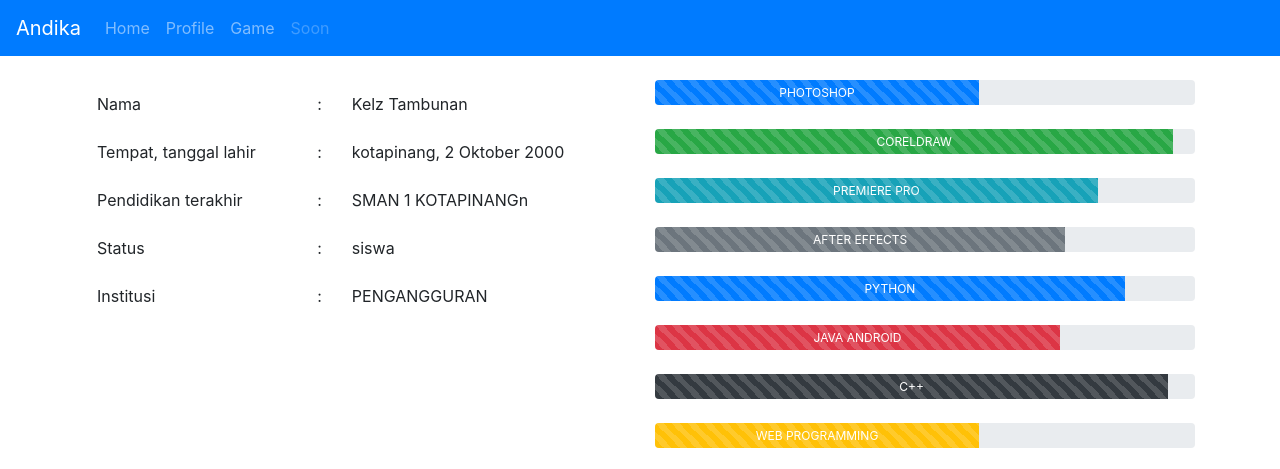
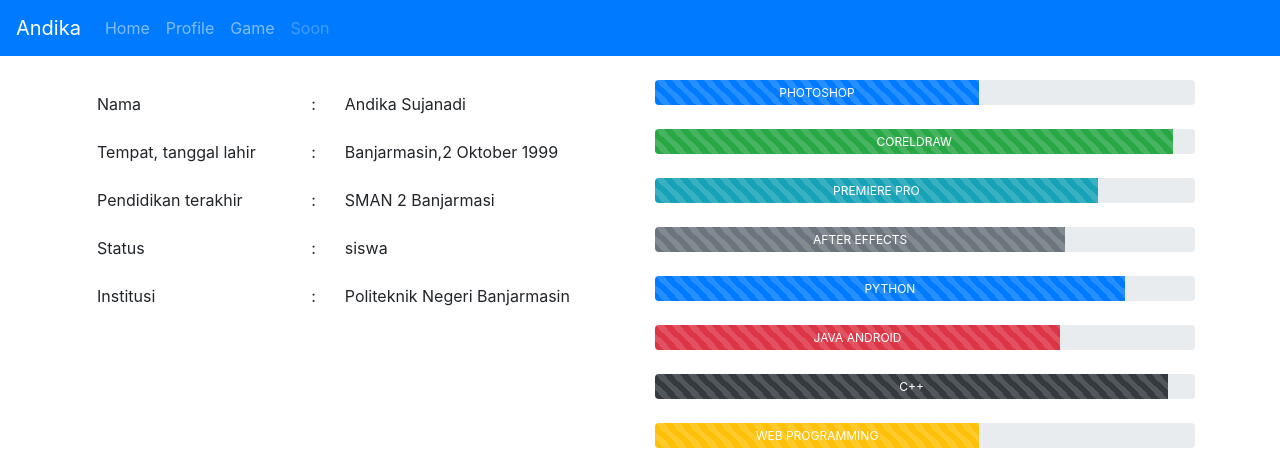
Before and after one commit to kelzid/kamu.github.io, a plain HTML site: page biodata.html in a window 1280 px wide. Shown: the top 469 px of the page. Drawn offline with nearby package versions, Linux system fonts and the light colour scheme.

Commit message:
Update biodata.html

```diff
--- a/biodata.html
+++ b/biodata.html
@@ -33,17 +33,17 @@
               <tr>
                 <td>Nama</td>
                 <td>:</td>
-                <td>Kelz Tambunan</td>
+                <td>Andika Sujanadi</td>
               </tr>
               <tr>
                 <td>Tempat, tanggal lahir</td>
                 <td>:</td>
-                <td>kotapinang, 2 Oktober 2000</td>
+                <td>Banjarmasin,2 Oktober 1999</td>
               </tr>
               <tr>
                 <td>Pendidikan terakhir</td>
                 <td>:</td>
-                <td>SMAN 1 KOTAPINANGn</td>
+                <td>SMAN 2 Banjarmasi</td>
               </tr>
               <tr>
                 <td>Status</td>
@@ -53,7 +53,7 @@
               <tr>
                 <td>Institusi</td>
                 <td>:</td>
-                <td>PENGANGGURAN</td>
+                <td>Politeknik Negeri Banjarmasin</td>
               </tr>
             </tbody>
           </table>
```
